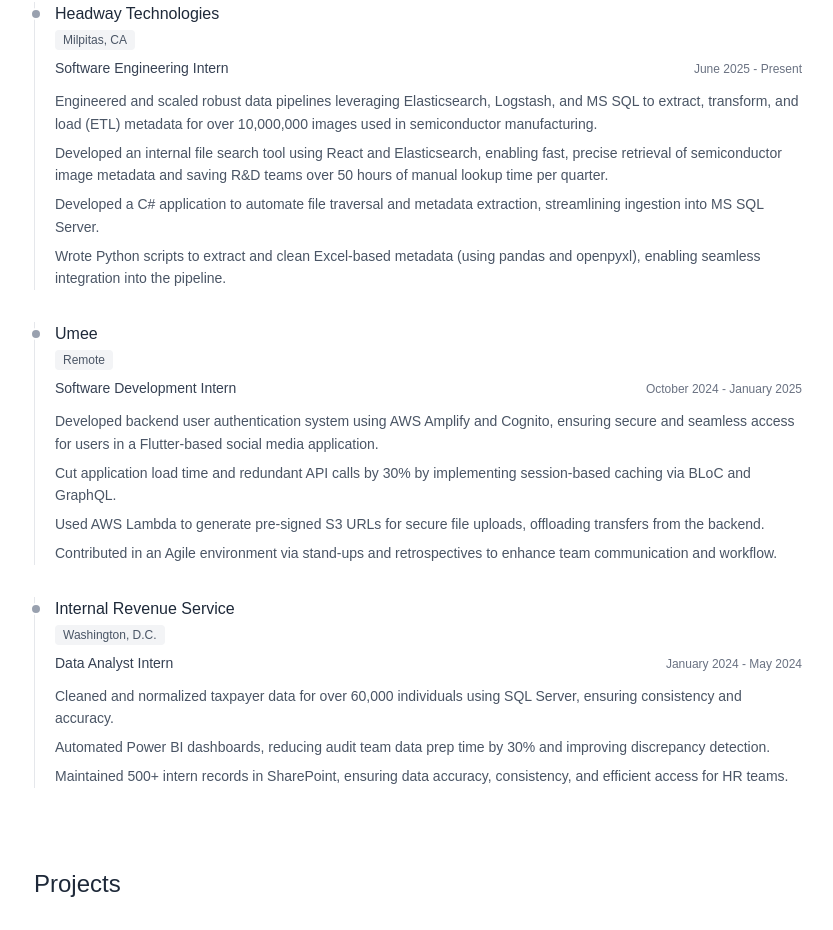
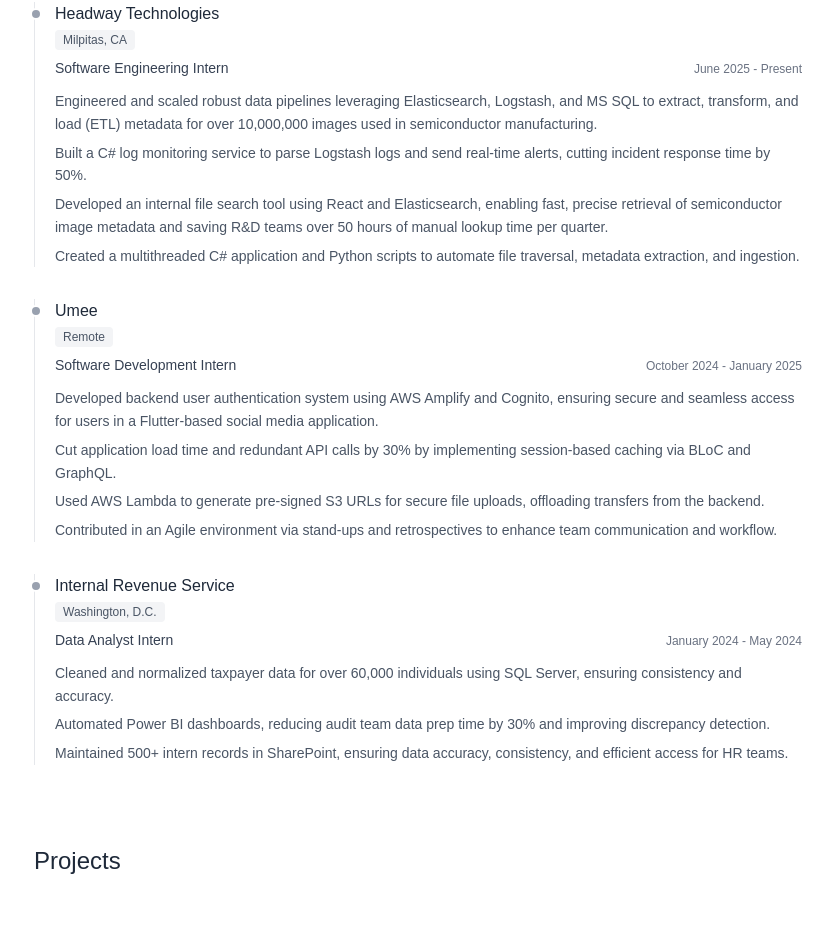
Before and after one commit to echan23/portfolio, a Next.js app: page / in a window 1280 px wide. Shown: the part 1006-1936 px from the top of the page, without its empty margins (222-1055 px from the left). Built offline with nearby package versions, Linux system fonts and the light colour scheme.

Commit message:
changed exp description

```diff
--- a/src/components/ContactMe.tsx
+++ b/src/components/ContactMe.tsx
@@ -12,7 +12,7 @@
   };
 
   return (
-    <section id="contact" className="py-20 bg-white">
+    <section id="contact" className="py-20 bg-white pb-20">
       <div className="max-w-2xl mx-auto px-6">
         <h2 className="text-2xl font-light tracking-tight mb-12 text-center text-gray-800">
           Contact Me
--- a/src/components/Experience.tsx
+++ b/src/components/Experience.tsx
@@ -18,9 +18,9 @@
       period: "June 2025 - Present",
       description: [
         "Engineered and scaled robust data pipelines leveraging Elasticsearch, Logstash, and MS SQL to extract, transform, and load (ETL) metadata for over 10,000,000 images used in semiconductor manufacturing.",
+        "Built a C# log monitoring service to parse Logstash logs and send real-time alerts, cutting incident response time by 50%.",
         "Developed an internal file search tool using React and Elasticsearch, enabling fast, precise retrieval of semiconductor image metadata and saving R&D teams over 50 hours of manual lookup time per quarter.",
-        "Developed a C# application to automate file traversal and metadata extraction, streamlining ingestion into MS SQL Server.",
-        "Wrote Python scripts to extract and clean Excel-based metadata (using pandas and openpyxl), enabling seamless integration into the pipeline.",
+        "Created a multithreaded C# application and Python scripts to automate file traversal, metadata extraction, and ingestion.",
       ],
     },
     {
```
